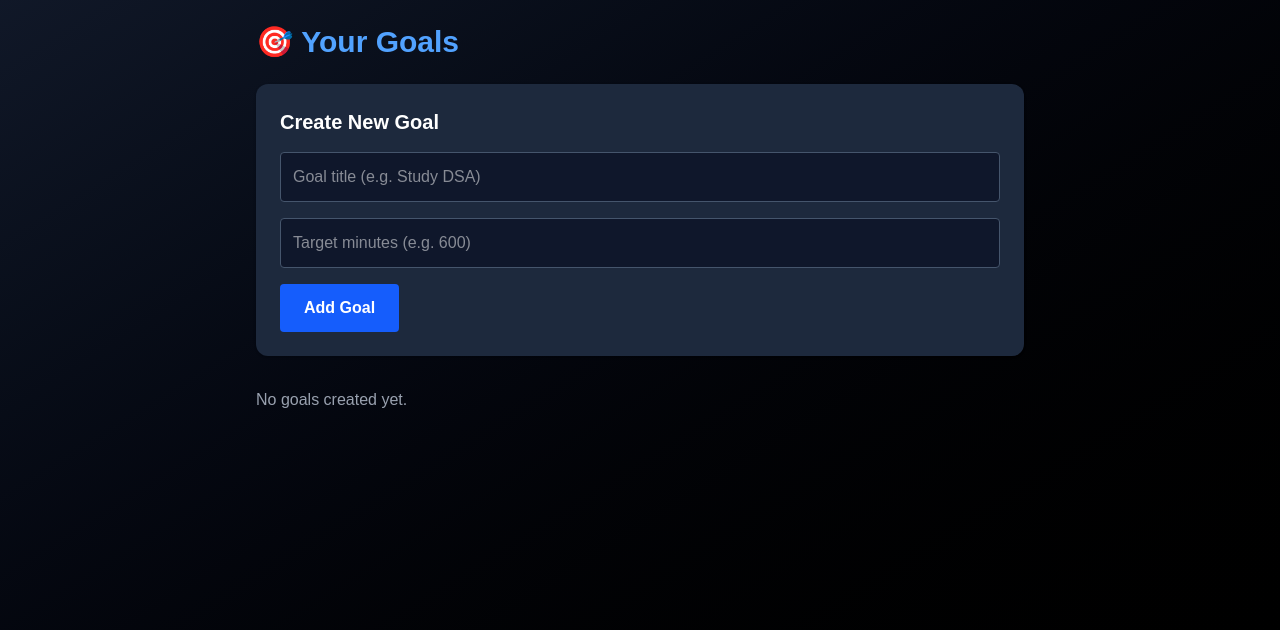
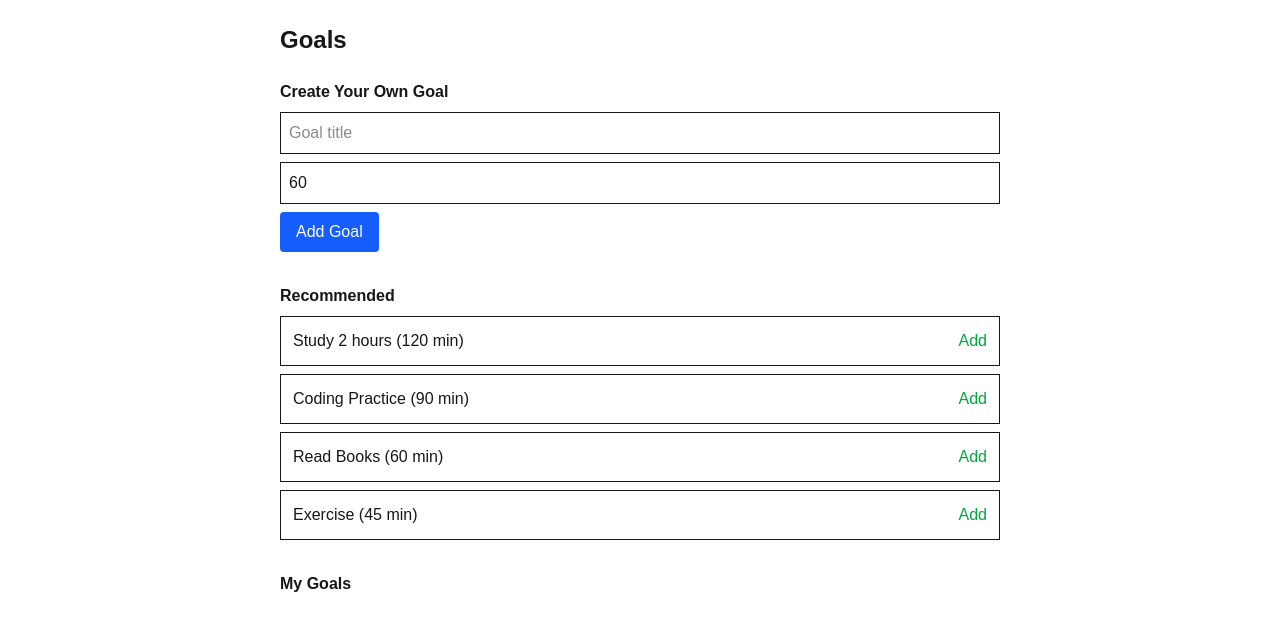
Before and after one commit to mohiqbal-000/FocusTracker, a Next.js app in the folder focus-frontend/: page /Goals in a window 1280 px wide. Before the commit this address had no page. Shown: the top 630 px of the page. Built offline with nearby package versions, Linux system fonts and the light colour scheme.

Commit message:
Added New Features to the Frontend

```diff
--- a/focus-frontend/app/Goals/page.tsx
+++ b/focus-frontend/app/Goals/page.tsx
@@ -1,179 +1,93 @@
 "use client";
 
 import { useEffect, useState } from "react";
-import { useRouter } from "next/navigation";
+import { goalsApi, GoalResponse } from "../lib/goalsApi";
 
-type Goal = {
-  id: number;
-  title: string;
-  targetMinutes: number;
-  completed: boolean;
-};
+const recommendedGoals = [
+  { title: "Study 2 hours", targetMinutes: 120 },
+  { title: "Coding Practice", targetMinutes: 90 },
+  { title: "Read Books", targetMinutes: 60 },
+  { title: "Exercise", targetMinutes: 45 },
+];
 
 export default function GoalsPage() {
-  const router = useRouter();
+  const [goals, setGoals] = useState<GoalResponse[]>([]);
+  const [title, setTitle] = useState("");
+  const [targetMinutes, setTargetMinutes] = useState(60);
 
-  const [goals, setGoals] = useState<Goal[]>([]);
-  const [title, setTitle] = useState("");
-  const [targetMinutes, setTargetMinutes] = useState("");
-  const [loading, setLoading] = useState(false);
-  const [message, setMessage] = useState("");
+  const userId = Number(localStorage.getItem("userId"));
 
-  const token =
-    typeof window !== "undefined"
-      ? localStorage.getItem("token")
-      : null;
-
-  const userId =
-    typeof window !== "undefined"
-      ? localStorage.getItem("userId")
-      : null;
-
-  /* 🔒 Protect page */
   useEffect(() => {
-    if (!token || !userId) router.push("/login");
-  }, [token, userId, router]);
-
-  /* 📥 Load goals */
-  useEffect(() => {
-    if (userId) fetchGoals();
+    if (!userId) return;
+    goalsApi.getByUser(userId).then(setGoals);
   }, [userId]);
 
-  const fetchGoals = async () => {
-    try {
-      const res = await fetch(
-        `http://localhost:8080/api/Goals/${userId}`,
-        {
-          headers: {
-            Authorization: `Bearer ${token}`,
-          },
-        }
-      );
-
-      if (!res.ok) throw new Error("Failed to fetch goals");
-
-      const data = await res.json();
-      setGoals(data);
-    } catch (err: any) {
-      setMessage(err.message);
-    }
+  const createGoal = async () => {
+    const newGoal = await goalsApi.create(userId, {
+      title,
+      targetMinutes,
+    });
+    setGoals([...goals, newGoal]);
+    setTitle("");
   };
 
-  /* ➕ Create goal */
-  const createGoal = async (e: React.FormEvent) => {
-    e.preventDefault();
-    setLoading(true);
-    setMessage("");
-
-    try {
-      const res = await fetch(
-        `http://localhost:8080/api/Goals/${userId}`,
-        {
-          method: "POST",
-          headers: {
-            "Content-Type": "application/json",
-            Authorization: `Bearer ${token}`,
-          },
-          body: JSON.stringify({
-            title,
-            targetMinutes: Number(targetMinutes),
-          }),
-        }
-      );
-
-      if (!res.ok) throw new Error("Failed to create goal");
-
-      setTitle("");
-      setTargetMinutes("");
-      fetchGoals();
-    } catch (err: any) {
-      setMessage(err.message);
-    } finally {
-      setLoading(false);
-    }
+  const createFromRecommendation = async (g: any) => {
+    const newGoal = await goalsApi.create(userId, g);
+    setGoals([...goals, newGoal]);
   };
 
   return (
-    <div className="min-h-screen bg-gradient-to-br from-gray-900 to-black text-white p-6">
-      <div className="max-w-3xl mx-auto">
-        <h1 className="text-3xl font-bold mb-6 text-blue-400">
-          🎯 Your Goals
-        </h1>
+    <div className="max-w-3xl mx-auto p-6">
+      <h1 className="text-2xl font-bold mb-6">Goals</h1>
 
-        {/* Create Goal */}
-        <form
-          onSubmit={createGoal}
-          className="bg-slate-800 p-6 rounded-xl shadow mb-8"
+      {/* 🎯 Create Goal */}
+      <section className="mb-8">
+        <h2 className="font-semibold mb-2">Create Your Own Goal</h2>
+        <input
+          className="border p-2 w-full mb-2"
+          placeholder="Goal title"
+          value={title}
+          onChange={(e) => setTitle(e.target.value)}
+        />
+        <input
+          type="number"
+          className="border p-2 w-full mb-2"
+          value={targetMinutes}
+          onChange={(e) => setTargetMinutes(Number(e.target.value))}
+        />
+        <button
+          onClick={createGoal}
+          className="bg-blue-600 text-white px-4 py-2 rounded"
         >
-          <h2 className="text-xl font-semibold mb-4">
-            Create New Goal
-          </h2>
+          Add Goal
+        </button>
+      </section>
 
-          <input
-            type="text"
-            required
-            placeholder="Goal title (e.g. Study DSA)"
-            value={title}
-            onChange={(e) => setTitle(e.target.value)}
-            className="w-full p-3 mb-4 rounded bg-slate-900 border border-slate-600"
-          />
+      {/* 🌟 Recommended Goals */}
+      <section className="mb-8">
+        <h2 className="font-semibold mb-2">Recommended</h2>
+        {recommendedGoals.map((g, i) => (
+          <div key={i} className="flex justify-between border p-3 mb-2">
+            <span>{g.title} ({g.targetMinutes} min)</span>
+            <button
+              onClick={() => createFromRecommendation(g)}
+              className="text-green-600"
+            >
+              Add
+            </button>
+          </div>
+        ))}
+      </section>
 
-          <input
-            type="number"
-            required
-            placeholder="Target minutes (e.g. 600)"
-            value={targetMinutes}
-            onChange={(e) => setTargetMinutes(e.target.value)}
-            className="w-full p-3 mb-4 rounded bg-slate-900 border border-slate-600"
-          />
-
-          <button
-            disabled={loading}
-            className="bg-blue-600 hover:bg-blue-700 px-6 py-3 rounded font-semibold"
-          >
-            {loading ? "Creating..." : "Add Goal"}
-          </button>
-        </form>
-
-        {/* Goals List */}
-        <div className="space-y-4">
-          {goals.length === 0 && (
-            <p className="text-gray-400">No goals created yet.</p>
-          )}
-
-          {goals.map((goal) => (
-            <div
-              key={goal.id}
-              className="bg-slate-800 p-4 rounded-xl flex justify-between items-center"
-            >
-              <div>
-                <h3 className="text-lg font-semibold">
-                  {goal.title}
-                </h3>
-                <p className="text-sm text-gray-400">
-                  Target: {goal.targetMinutes} minutes
-                </p>
-              </div>
-
-              <span
-                className={`px-3 py-1 rounded text-sm ${
-                  goal.completed
-                    ? "bg-green-600"
-                    : "bg-yellow-600"
-                }`}
-              >
-                {goal.completed ? "Completed" : "In Progress"}
-              </span>
-            </div>
-          ))}
-        </div>
-
-        {message && (
-          <p className="text-center mt-6 text-red-400">
-            {message}
-          </p>
-        )}
-      </div>
+      {/* 📋 My Goals */}
+      <section>
+        <h2 className="font-semibold mb-2">My Goals</h2>
+        {goals.map((g) => (
+          <div key={g.id} className="border p-3 mb-2">
+            {g.title} — {g.targetMinutes} min
+          </div>
+        ))}
+      </section>
     </div>
   );
 }
--- /dev/null
+++ b/focus-frontend/app/lib/goalsApi.ts
@@ -0,0 +1,60 @@
+const BASE_URL = "http://localhost:8080/api/Goals";
+
+export type GoalRequest = {
+  title: string;
+  targetMinutes: number;
+};
+
+export type GoalResponse = {
+  id: number;
+  title: string;
+  targetMinutes: number;
+};
+
+/* ✅ Always return Record<string, string> */
+const authHeaders = (): Record<string, string> => {
+  if (typeof window === "undefined") {
+    return {
+      "Content-Type": "application/json",
+    };
+  }
+
+  const token = localStorage.getItem("token");
+
+  return {
+    "Content-Type": "application/json",
+    Authorization: token ? `Bearer ${token}` : "",
+  };
+};
+
+export const goalsApi = {
+  getByUser: async (userId: number): Promise<GoalResponse[]> => {
+    const res = await fetch(`${BASE_URL}/${userId}`, {
+      method: "GET",
+      headers: authHeaders(),
+    });
+
+    if (!res.ok) {
+      throw new Error("Failed to fetch goals");
+    }
+
+    return res.json();
+  },
+
+  create: async (
+    userId: number,
+    goal: GoalRequest
+  ): Promise<GoalResponse> => {
+    const res = await fetch(`${BASE_URL}/${userId}`, {
+      method: "POST",
+      headers: authHeaders(),
+      body: JSON.stringify(goal),
+    });
+
+    if (!res.ok) {
+      throw new Error("Failed to create goal");
+    }
+
+    return res.json();
+  },
+};
--- a/focus-frontend/app/page.tsx
+++ b/focus-frontend/app/page.tsx
@@ -4,7 +4,7 @@ import Link from 'next/link'
 
 export default function Home() {
   return (
-    <div>Hi
+    <div>
       <Signup />
     </div>
   );
```
Also changed, not shown: focus-frontend/app/Index/page.tsx (line endings or trailing spaces).
